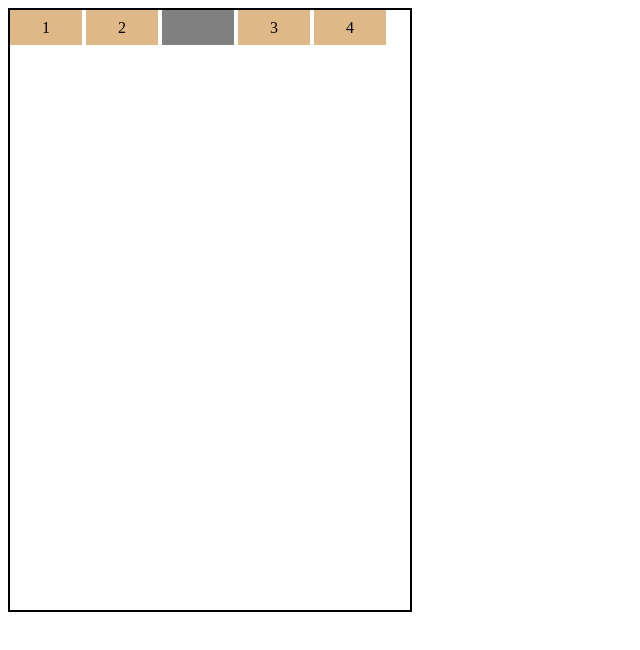
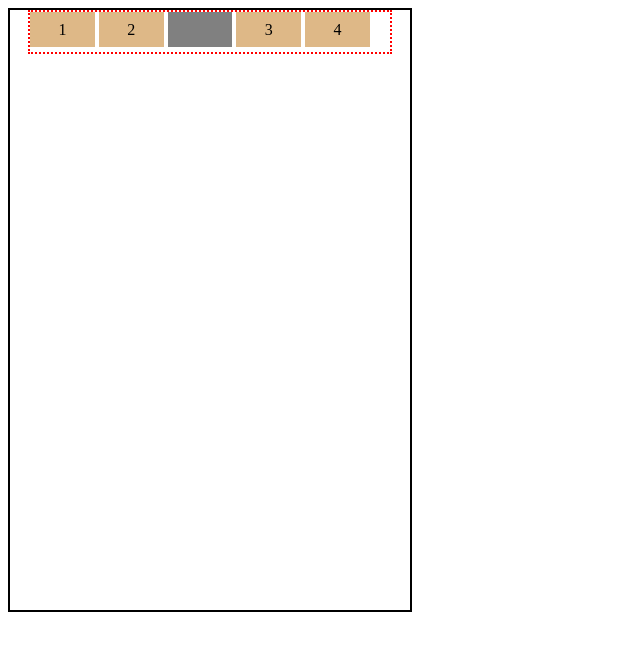
Before and after one commit to mahmoudHosny/training, a plain HTML site: page index.html in a window 1280 px wide. Shown: the whole page, without its empty margins (0-640 px from the left). Drawn offline with Linux system fonts and the light colour scheme.

Commit message:
fix deleted style

```diff
--- a/index.html
+++ b/index.html
@@ -10,7 +10,12 @@
             height:600px;
             border:2px solid black;
         }
-
+        .row{
+            width: 90%;
+            height: 40px;
+            margin: 0 auto;
+            border: 2px dotted red;
+        }
         .chair{
             width:18%;
             height: 35px;
```
